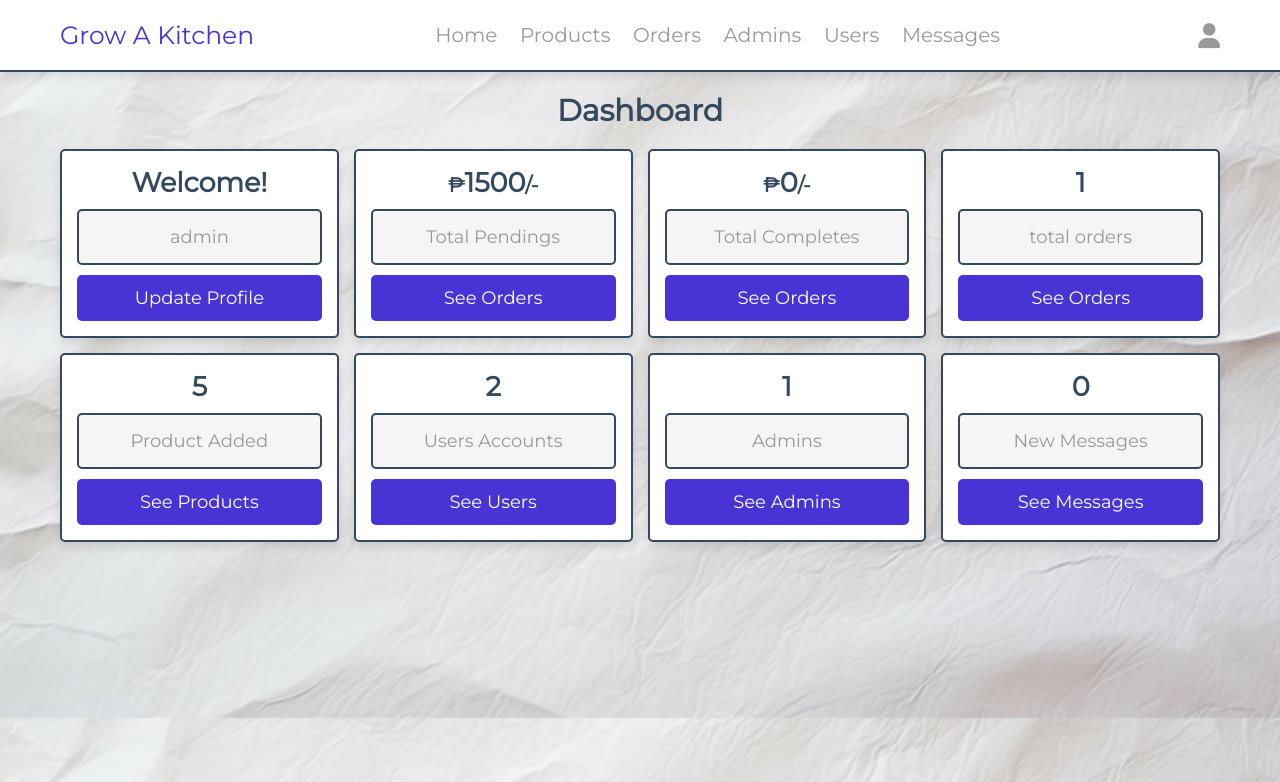
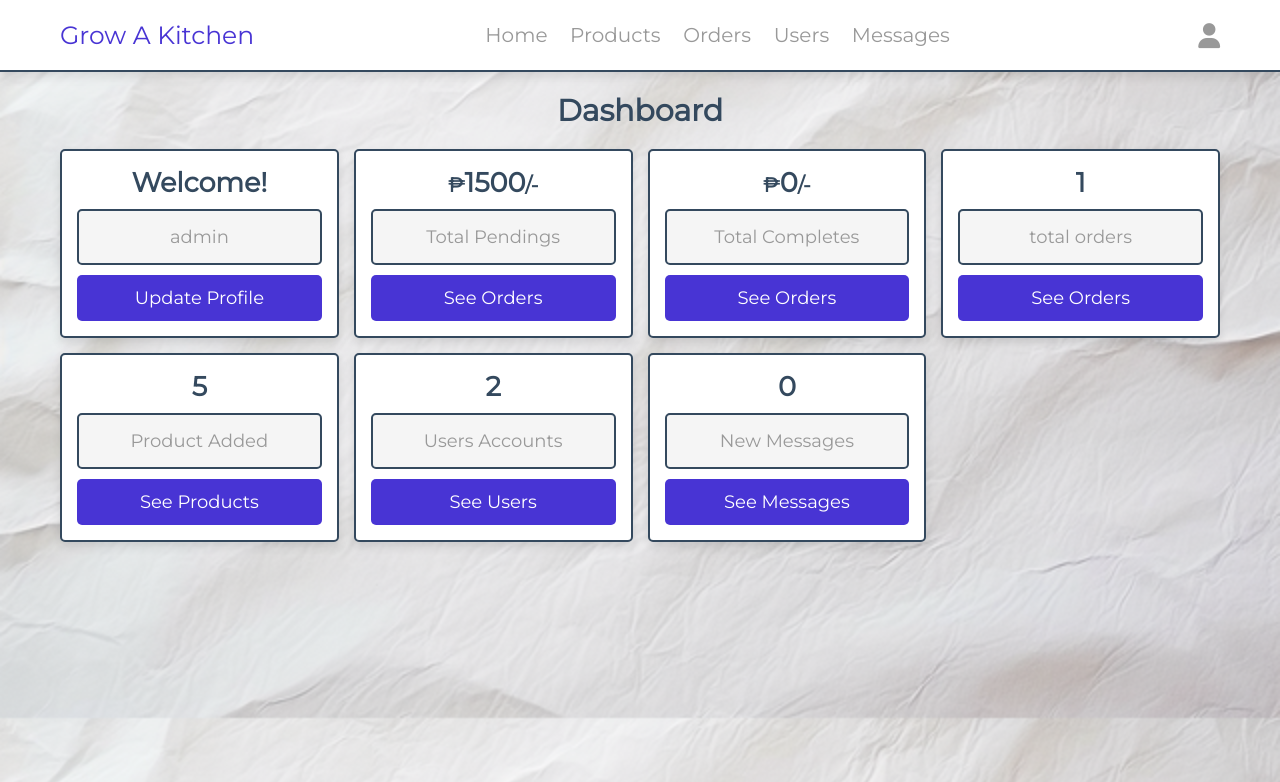
Before and after one commit to Azip8080/SIA_SYSTEM, a PHP site: page /admin/dashboard.php in a window 1280 px wide. Shown: the top 782 px of the page. Run offline with PHP 8.4, Linux system fonts and the light colour scheme; a user stored in the database is signed in; data comes from the database, SQL or seed files in the repository; data that the repository does not hold is empty; some libraries are stand-ins or nearby versions.

Commit message:
Latest Version
Removed admin buttons, removed admin count and admin header.

```diff
--- a/admin/dashboard.php
+++ b/admin/dashboard.php
@@ -112,16 +112,7 @@ if(!isset($admin_id)){
       <a href="users_accounts.php" class="btn">See Users</a>
    </div>
 
-   <div class="box">
-      <?php
-         $select_admins = $conn->prepare("SELECT * FROM `admin`");
-         $select_admins->execute();
-         $numbers_of_admins = $select_admins->rowCount();
-      ?>
-      <h3><?= $numbers_of_admins; ?></h3>
-      <p>Admins</p>
-      <a href="admin_accounts.php" class="btn">See Admins</a>
-   </div>
+
 
    <div class="box">
       <?php
--- a/components/admin_header.php
+++ b/components/admin_header.php
@@ -21,7 +21,6 @@ if(isset($message)){
          <a href="dashboard.php">Home</a>
          <a href="products.php">Products</a>
          <a href="placed_orders.php">Orders</a>
-         <a href="admin_accounts.php">Admins</a>
          <a href="users_accounts.php">Users</a>
          <a href="messages.php">Messages</a>
       </nav>
@@ -39,10 +38,6 @@ if(isset($message)){
          ?>
          <p><?= $fetch_profile['name']; ?></p>
          <a href="update_profile.php" class="btn">Update Profile</a>
-         <div class="flex-btn">
-            <a href="admin_login.php" class="option-btn">Login</a>
-            <a href="register_admin.php" class="option-btn">Register</a>
-         </div>
          <a href="../components/admin_logout.php" onclick="return confirm('logout from this website?');" class="delete-btn">Logout</a>
       </div>
 
```
